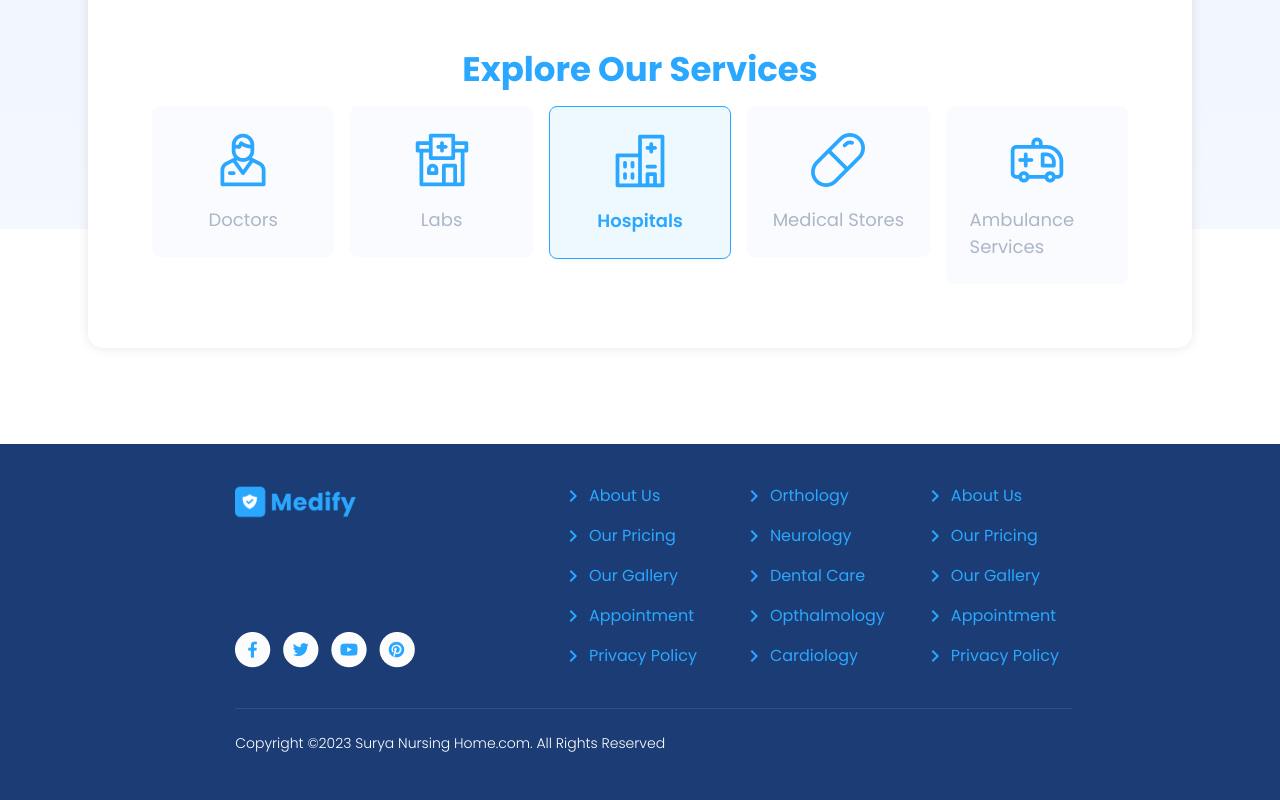
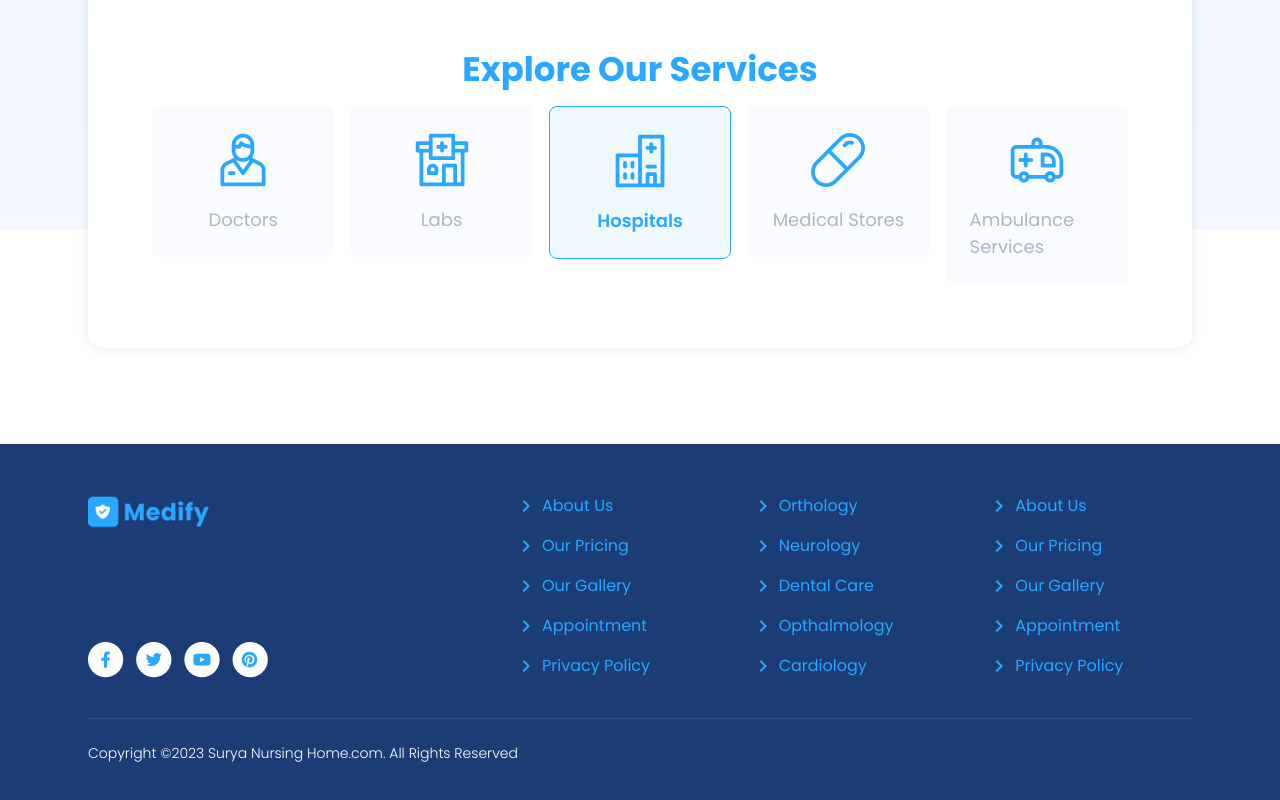
Before and after one commit to RutikKulkarni/Medify, a React (Create React App) app: page / in a window 1280 px wide. Shown: the part 952-1752 px from the top of the page. Built offline with nearby package versions, Linux system fonts and the light colour scheme; no server answers.

Commit message:
Update footer with all links

```diff
--- a/src/components/Footer/Footer.jsx
+++ b/src/components/Footer/Footer.jsx
@@ -8,8 +8,8 @@ import twitter from "../../assets/FooterIcons/twitter.png";
 import youtube from "../../assets/FooterIcons/youtube.png";
 import styles from "./Footer.module.css";
 
-const FL = ({ children }) => (
-  <Link underline="none" className={styles.fl}>
+const TextFooter = ({ children }) => (
+  <Link underline="none" className={styles.TextFooter}>
     <Stack direction="row" gap={0.5}>
       <KeyboardArrowRightIcon />
       {children}
@@ -28,42 +28,51 @@ const Footer = () => {
               justifyContent="space-between"
               height={1}
             >
-              <Box src={logo} height={36} alt="Medify" component="img" mb={2} />
+              <img
+                src={logo}
+                height={36}
+                alt="Medify"
+                className={styles.logo}
+              />
               <Stack direction="row" spacing={1.5}>
-                <Box component="img" src={facebook} height={36} />
-                <Box component="img" src={twitter} height={36} />
-                <Box component="img" src={youtube} height={36} />
-                <Box component="img" src={pinterest} height={36} />
+                <img src={facebook} height={36} className={styles.socialIcon} />
+                <img src={twitter} height={36} className={styles.socialIcon} />
+                <img src={youtube} height={36} className={styles.socialIcon} />
+                <img
+                  src={pinterest}
+                  height={36}
+                  className={styles.socialIcon}
+                />
               </Stack>
             </Stack>
           </Grid>
           <Grid item xs={12} md={2.5}>
             <Stack spacing={2}>
-              <FL className={styles.whiteText}>About Us</FL>
-              <FL className={styles.whiteText}>Our Pricing</FL>
-              <FL className={styles.whiteText}>Our Gallery</FL>
-              <FL className={styles.whiteText}>Appointment</FL>
-              <FL className={styles.whiteText}>Privacy Policy</FL>
+              <TextFooter>About Us</TextFooter>
+              <TextFooter>Our Pricing</TextFooter>
+              <TextFooter>Our Gallery</TextFooter>
+              <TextFooter>Appointment</TextFooter>
+              <TextFooter>Privacy Policy</TextFooter>
             </Stack>
           </Grid>
 
           <Grid item xs={12} md={2.5}>
             <Stack spacing={2}>
-              <FL className={styles.whiteText}>Orthology</FL>
-              <FL className={styles.whiteText}>Neurology</FL>
-              <FL className={styles.whiteText}>Dental Care</FL>
-              <FL className={styles.whiteText}>Opthalmology</FL>
-              <FL className={styles.whiteText}>Cardiology</FL>
+              <TextFooter>Orthology</TextFooter>
+              <TextFooter>Neurology</TextFooter>
+              <TextFooter>Dental Care</TextFooter>
+              <TextFooter>Opthalmology</TextFooter>
+              <TextFooter>Cardiology</TextFooter>
             </Stack>
           </Grid>
 
           <Grid item xs={12} md={2.5}>
             <Stack spacing={2}>
-              <FL className={styles.whiteText}>About Us</FL>
-              <FL className={styles.whiteText}>Our Pricing</FL>
-              <FL className={styles.whiteText}>Our Gallery</FL>
-              <FL className={styles.whiteText}>Appointment</FL>
-              <FL className={styles.whiteText}>Privacy Policy</FL>
+              <TextFooter>About Us</TextFooter>
+              <TextFooter>Our Pricing</TextFooter>
+              <TextFooter>Our Gallery</TextFooter>
+              <TextFooter>Appointment</TextFooter>
+              <TextFooter>Privacy Policy</TextFooter>
             </Stack>
           </Grid>
         </Grid>
--- a/src/components/Footer/Footer.module.css
+++ b/src/components/Footer/Footer.module.css
@@ -1,32 +1,32 @@
-.fl {
-  color: var(--color-white);
-  font-weight: 300;
-  font-size: 14px;
-  text-decoration: none;
-}
-
 .footerContainer {
-  width: 100%;
-  height: 370px;
-  padding: 40px 135px 30px 162px;
-  gap: 0px;
-  opacity: 0px;
-  margin: 0 auto;
-  background: rgba(27, 60, 116, 1);
+  background-color: var(--color-background);
+  padding: 50px 0;
 }
 
 .footerInner {
-  width: 1143px;
-  height: 354px;
-  top: 40px;
-  left: 162px;
-  gap: 0px;
-  opacity: 0px;
+  display: flex;
+  flex-direction: column;
+  justify-content: space-between;
+  color: #fff;
+}
+
+.logo {
+  margin-bottom: 20px;
+}
+
+.socialIcon {
+  margin-right: 10px;
+}
+
+.TextFooter {
+  color: #fff;
+  text-decoration: none;
+  display: flex;
+  align-items: center;
 }
 
 .footerText {
-  font-weight: 300;
-  color: #fff;
-  font-size: 14px;
-  border-top: 1px solid rgba(255, 255, 255, 0.1);
+  margin-top: 30px;
+  padding-top: 15px;
+  color: rgba(255, 255, 255, 0.7);
 }
--- a/src/index.css
+++ b/src/index.css
@@ -1,7 +1,3 @@
-
-
-
-
 @import url("https://fonts.googleapis.com/css2?family=Poppins:ital,wght@0,100;0,200;0,300;0,400;0,500;0,600;0,700;0,800;0,900;1,100;1,200;1,300;1,400;1,500;1,600;1,700;1,800;1,900&display=swap");
 
 body {
@@ -16,6 +12,7 @@ body {
     #e7f0ff 9.01%,
     rgba(232, 241, 255, 0.47) 89.11%
   );
+  --color-background: rgba(27, 60, 116, 1);
 }
 
 *,
```
